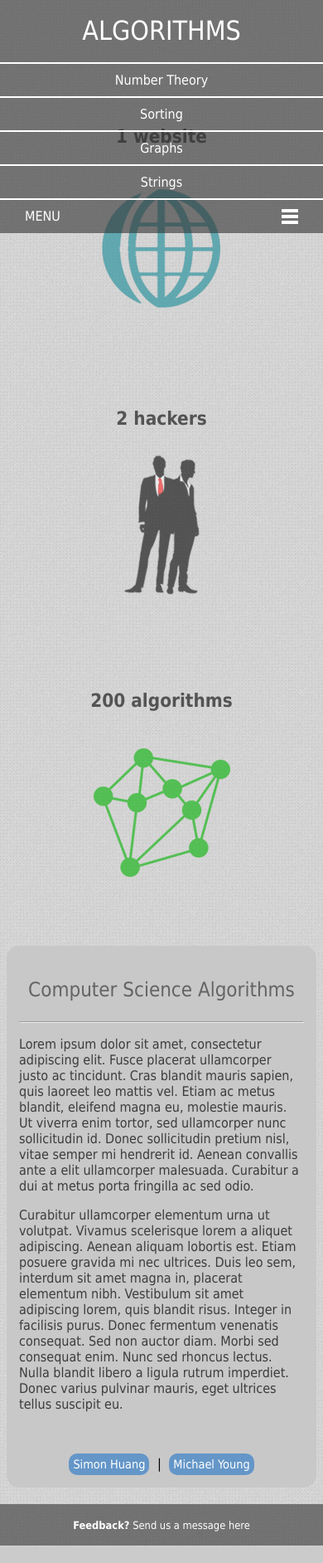
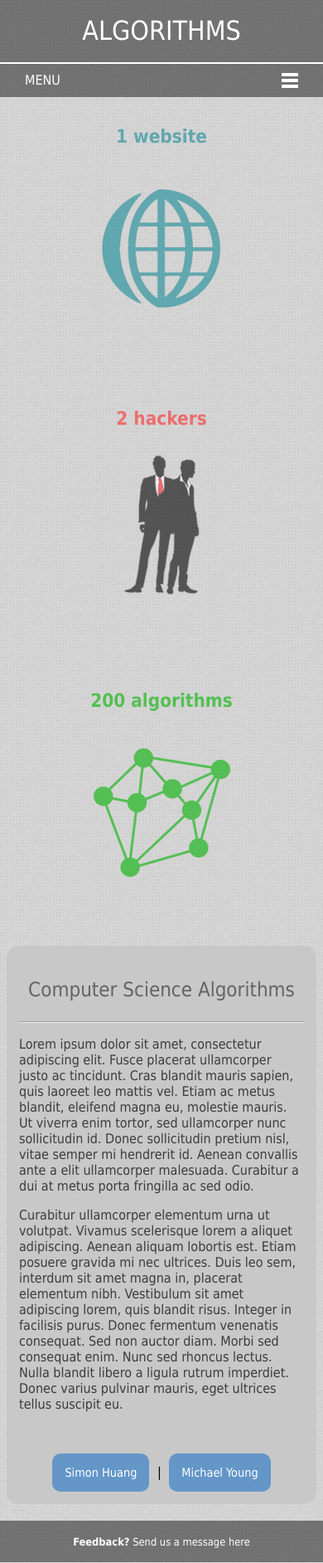
Before and after one commit to ayoungprogrammer/CSHandbook, a PHP site: page / in a window 390 px wide. Shown: the whole page at 83% size. Run offline with PHP 8.4, Linux system fonts and the light colour scheme; some libraries are stand-ins or nearby versions.

Commit message:
refined nav

```diff
--- a/public/index.html
+++ b/public/index.html
@@ -4,10 +4,11 @@
     <title>CS Algorithm Wiki</title>
 
     <link type="text/css" rel="stylesheet" href="/stylesheets/main.css">
-    <link type="text/css" rel="stylesheet" href="/stylesheets/mainResponsive.css">
+    <link type="text/css" rel="stylesheet" href="/stylesheets/responsiveNav.css">
 
     <link type="text/css" rel="stylesheet" href="/stylesheets/home.css">
-    <meta name="viewport" content="width=device-width, initial-scale=1">
+
+    <meta name="viewport" content="width=device-width, initial-scale=1"/>
 
     <meta http-equiv="Content-Type" content="text/html;charset=utf-8" />
 
--- a/public/js/nestedNav.js
+++ b/public/js/nestedNav.js
@@ -1,12 +1,11 @@
 (function(){
     if ($(window).width()>700){
-
         $('nav ul li').mouseenter(function(){
             var nestedNav =  $(this).find('ul');
             nestedNav.css({
                 'margin-left': -parseInt(nestedNav.outerWidth()) / 2,
             });
-            nestedNav.parent('div').css('padding-top', 5);
+            nestedNav.parent('div').css('padding-top', 15);
         });
     }
     else{
--- a/public/js/responsiveNav.js
+++ b/public/js/responsiveNav.js
@@ -3,6 +3,8 @@ $(document).ready(function() {
     menu 		= $('nav ul');
     menuHeight	= menu.height();
 
+    console.log ($(window).width());
+    menu.hide();
     $(pull).on('click', function(e) {
 
         console.log(menu.css("height"));
--- a/public/stylesheets/home.css
+++ b/public/stylesheets/home.css
@@ -99,13 +99,19 @@
 
 
 @media screen and (max-width: 700px) {
+    .row:nth-child{
+        opacity: 1;
+    }
     .row:nth-child(1){
+        color:rgb(21,139,152);
         background: url('../img/icon-website-hover.png');
     }
     .row:nth-child(2){
+        color: rgb(255,42,42);
         background: url('../img/icon-guys-hover.png');
     }
     .row:nth-child(3){
+        color: rgb(0,180,0);
         background: url('../img/icon-algorithms-hover.png');
     }
     aside a{
@@ -115,7 +121,7 @@
         display:inline-block;
         width: auto;
         margin:0 5px;
-        padding: 5px;
+        padding: 15px;
         text-decoration: none;
         border-radius: 10px;
         font-size:0.9em;
--- a/public/stylesheets/main.css
+++ b/public/stylesheets/main.css
@@ -33,6 +33,7 @@ header{
 			color: white;
 			padding: 0 10px;
             line-height: 1em;
+            text-decoration: none;
 	    }
 		nav{
 			height: 50px;
@@ -41,7 +42,7 @@ header{
 			float:right;
 			}
 			nav ul{
-				padding-top: 10px;
+				padding: 0;
 				margin:0;
                 list-style: none;
 			}
@@ -60,7 +61,6 @@ header{
                     color: inherit;
                 }
                 nav li div{
-                    height: 20px;
                 }
 			    nav ul li a:hover{
                     -webkit-transition: all 0.4s  ease;
```
Also changed, not shown: public/stylesheets/responsiveNav.css (renamed from public/stylesheets/mainResponsive.css).
